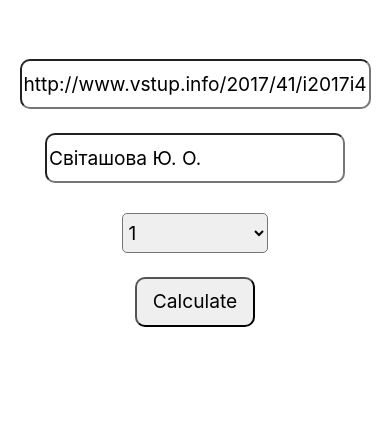
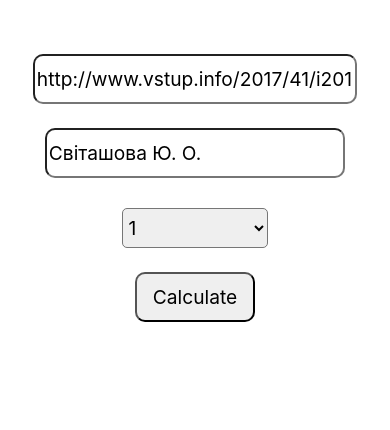
Before and after one commit to MishaHnatyshyn/vstup-info-priority-filter, a website: page public/index.html in a window 390 px wide. Drawn offline with nearby package versions, Linux system fonts and the light colour scheme.

Commit message:
Update index.html

```diff
--- a/public/index.html
+++ b/public/index.html
@@ -3,8 +3,8 @@
 <head>
     <title>Priority</title>
     <meta charset="UTF-8">
+    <meta name="viewport" content="width=device-width, initial-scale=1">
     <link rel="icon" href="./images/favicon.ico" type="image/x-icon">
-    <meta name="viewport" content="width=device-width, initial-scale=1">
     <link rel="stylesheet" href="https://maxcdn.bootstrapcdn.com/bootstrap/4.1.0/css/bootstrap.min.css">
     <link rel="stylesheet" href="styles/style.css" type="text/css">
     <script src="https://ajax.googleapis.com/ajax/libs/jquery/3.3.1/jquery.min.js"></script>
@@ -13,9 +13,6 @@
     <script src="scripts/common.js"></script>
 </head>
 <body>
-
-<div class="row">
-    <div class="col-sm-12" style="padding: 0px">
 <div class="container">
 
     <form>
@@ -39,9 +36,5 @@
 
 
 </div>
-
-    </div>
-</div>
-
 </body>
 </html>
```
Lines whose indentation alone changed are shown as unchanged.
